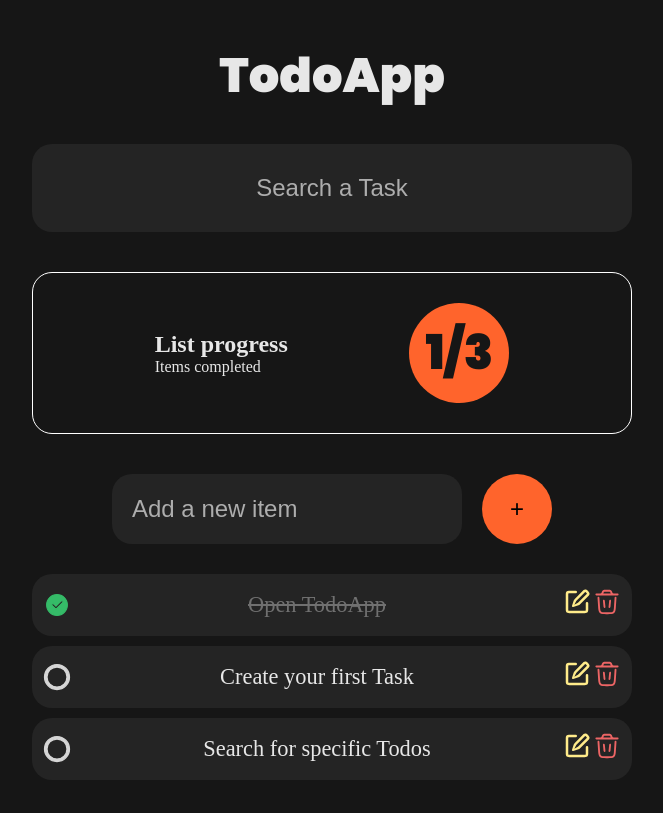
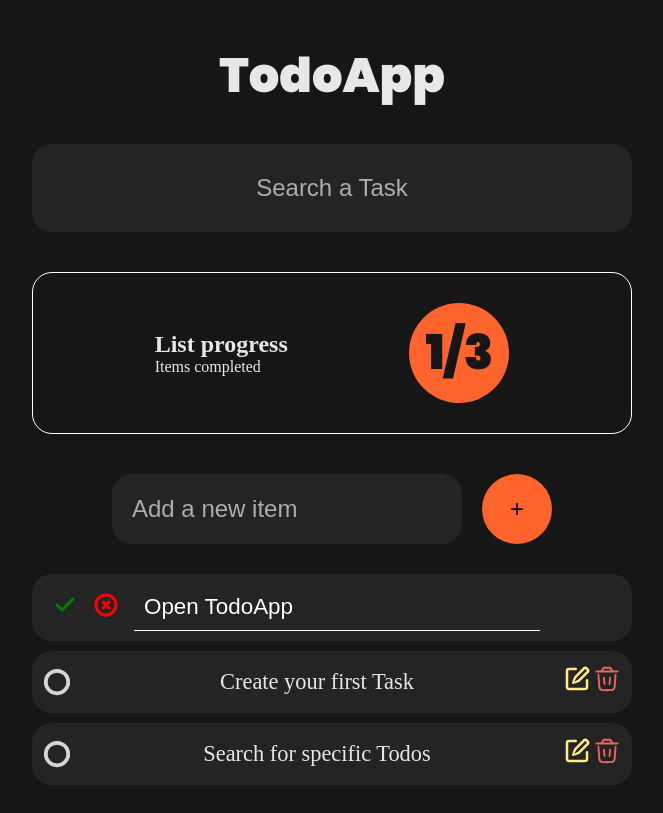
Before and after one commit to iaaron-xyz/todo-react-app, a React (Vite) app: page / in a window 1280 px wide. Both pictures are taken after a click on the picture 884 px from the left and 602 px from the top of the page. Shown: the whole page, without its empty margins (308-971 px from the left). Built offline with nearby package versions, Linux system fonts and the light colour scheme; a web font is replaced by a local one.

Commit message:
implement edit ToDo function

```diff
--- a/src/App/AppUI.jsx
+++ b/src/App/AppUI.jsx
@@ -10,8 +10,14 @@ import TodosLoading from "../components/TodosLoading";
 import { TodoContext } from "../contexts/TodoContext";
 
 function AppUI() {
-  const { loadingTodos, errorTodos, searchedTodos, checkTodo, deleteTodo } =
-    useContext(TodoContext);
+  const {
+    loadingTodos,
+    errorTodos,
+    searchedTodos,
+    checkTodo,
+    deleteTodo,
+    updateTodo,
+  } = useContext(TodoContext);
 
   return (
     <div className="App">
@@ -35,6 +41,7 @@ function AppUI() {
                 id={item.id}
                 onComplete={() => checkTodo(item.id)}
                 onDelete={() => deleteTodo(item.id)}
+                onUpdate={() => updateTodo(item.id)}
               />
             );
           })}
--- a/src/components/TodoItem.jsx
+++ b/src/components/TodoItem.jsx
@@ -1,9 +1,62 @@
+import { useContext, useState } from "react";
+import { TodoContext } from "../contexts/TodoContext";
+import CheckIcon from "./icons/CheckIcon";
+import CircleXIcon from "./icons/CircleXIcon";
+
 const TodoItem = ({ text, completed, id, onComplete, onDelete }) => {
-  let iconCheck = "";
+  const [editMode, seteditMode] = useState(false);
+  const [itemTodoText, setItemTodoText] = useState(text);
+
+  let iconCheck = null;
   if (completed) {
     iconCheck = "/circle-check.svg";
   } else {
     iconCheck = "/circle.svg";
+  }
+
+  const { editTodo } = useContext(TodoContext);
+
+  console.log(editMode);
+
+  function onChangeEdit(text) {
+    setItemTodoText(text);
+  }
+
+  function onCancelEdit() {
+    seteditMode(false);
+    setItemTodoText(text);
+  }
+
+  function onSaveEdit(id, newText) {
+    editTodo(id, newText);
+    seteditMode(false);
+  }
+
+  if (editMode) {
+    return (
+      <li className="list-item list-item-edit-mode" id="{id}">
+        <div>
+          <button
+            type="button"
+            onClick={() => onSaveEdit(id, itemTodoText)}
+            className="btn-edit btn-accept-edit"
+          >
+            <CheckIcon color="green" />
+          </button>
+          <button onClick={onCancelEdit} className="btn-edit btn-cancel-edit">
+            <CircleXIcon color="red" />
+          </button>
+        </div>
+        <input
+          type="text"
+          value={itemTodoText}
+          onChange={(event) => {
+            onChangeEdit(event.target.value);
+          }}
+          className="input-todo-edit"
+        />
+      </li>
+    );
   }
 
   return (
@@ -29,7 +82,7 @@ const TodoItem = ({ text, completed, id, onComplete, onDelete }) => {
           src="/edit.svg"
           alt=""
           height={30}
-          onClick={() => console.log("Edit message")}
+          onClick={() => seteditMode(true)}
           className="list-item-edit"
         />
         {/* Delete icon */}
--- /dev/null
+++ b/src/components/icons/CheckIcon.jsx
@@ -0,0 +1,25 @@
+const CheckIcon = ({
+  size = 24,
+  color = "currentColor",
+  strokeWidth = 3,
+  className = "",
+}) => {
+  return (
+    <svg
+      xmlns="http://www.w3.org/2000/svg"
+      width={size}
+      height={size}
+      viewBox="0 0 24 24"
+      fill="none"
+      stroke={color}
+      strokeWidth={strokeWidth}
+      strokeLinecap="round"
+      strokeLinejoin="round"
+      className={`${className}`}
+    >
+      <polyline points="20 6 9 17 4 12"></polyline>
+    </svg>
+  );
+};
+
+export default CheckIcon;
--- /dev/null
+++ b/src/components/icons/CircleXIcon.jsx
@@ -0,0 +1,27 @@
+const CircleXIcon = ({
+  size = 24,
+  color = "currentColor",
+  strokeWidth = 3,
+  className = "",
+}) => {
+  return (
+    <svg
+      xmlns="http://www.w3.org/2000/svg"
+      width={size}
+      height={size}
+      viewBox="0 0 24 24"
+      fill="none"
+      stroke={color}
+      strokeWidth={strokeWidth}
+      strokeLinecap="round"
+      strokeLinejoin="round"
+      className={`${className}`}
+    >
+      <circle cx="12" cy="12" r="10"></circle>
+      <line x1="15" y1="9" x2="9" y2="15"></line>
+      <line x1="9" y1="9" x2="15" y2="15"></line>
+    </svg>
+  );
+};
+
+export default CircleXIcon;
--- a/src/contexts/TodoContext.jsx
+++ b/src/contexts/TodoContext.jsx
@@ -59,6 +59,19 @@ function TodoProvider({ children }) {
     setNewTodoText("");
   };
 
+  const editTodo = (id, newText) => {
+    console.log(id, newText);
+    // copy all current todo items
+    const allTodos = [...todos];
+    // find the index of the todo with the given id
+    const todoIndex = allTodos.findIndex((todo) => todo.id === id);
+    // update the text content
+    console.log(allTodos[todoIndex]);
+    allTodos[todoIndex].text = newText;
+    // update the list of todos with the new text
+    updateTodos(allTodos);
+  };
+
   return (
     <TodoContext.Provider
       value={{
@@ -72,6 +85,7 @@ function TodoProvider({ children }) {
         checkTodo,
         deleteTodo,
         createNewTodo,
+        editTodo,
       }}
     >
       {children}
--- a/src/css/index.css
+++ b/src/css/index.css
@@ -14,6 +14,7 @@
   --border-style-accent: rgb(255, 100, 44) 1px solid;
 }
 
+/* GENERAL */
 * {
   box-sizing: border-box;
   /* border: 1px solid red; */
@@ -51,6 +52,7 @@ li {
   margin: 0;
   padding: 0;
 }
+/* TODO LIST */
 
 .title-app {
   font-family: "PoppinsBold";
@@ -66,6 +68,9 @@ li {
 .todo-list {
   margin: 30px 10px 10px 10px;
 }
+
+/* TODO ITEM */
+
 .list-item {
   display: flex;
   align-items: center;
@@ -141,6 +146,30 @@ input::placeholder {
   cursor: pointer;
 }
 
+/* Input Edit */
+.input-todo-edit {
+  border-radius: 0%;
+  border-bottom: var(--border-style-active);
+  font-size: 1.4rem;
+  padding: 10px;
+  margin-left: 10px;
+  /* center the div */
+  /* margin-left: auto; */
+  margin-right: auto;
+  width: 70%;
+}
+.input-todo-edit:focus {
+  outline: none;
+}
+.btn-edit {
+  background: transparent;
+  border: none;
+  margin-left: 5px;
+}
+.btn-edit:hover {
+  cursor: pointer;
+}
+
 /********* Loading Skeleton ***********/
 @keyframes pulse {
   0%,
```
